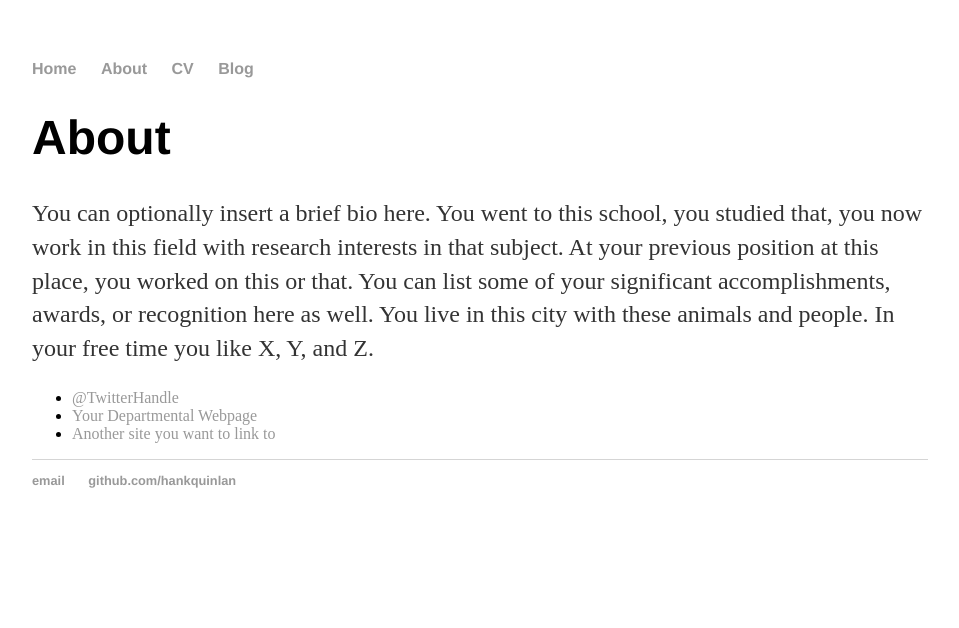
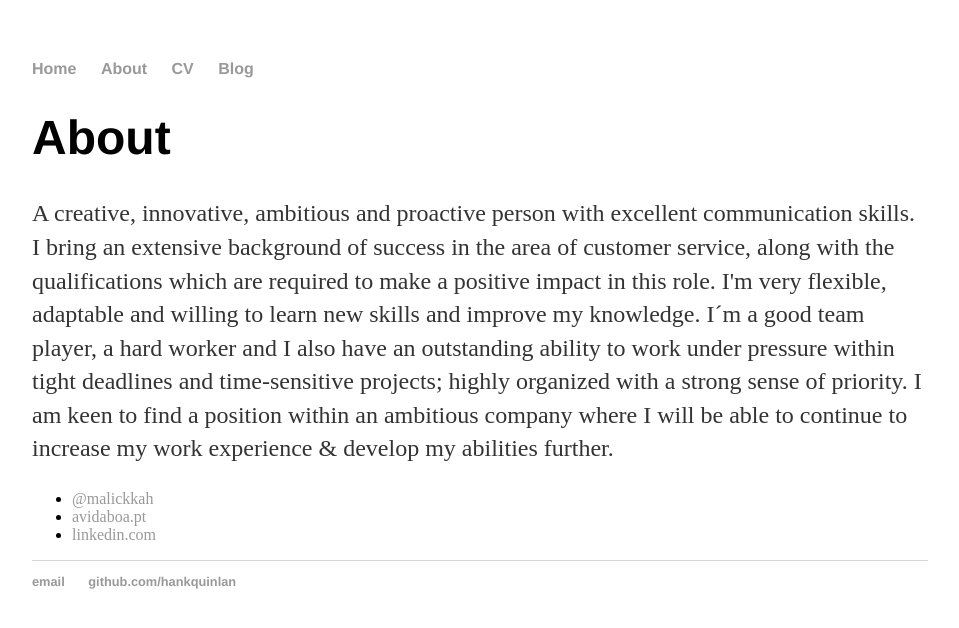
Before and after one commit to The-Gambian/The-Gambian.github.io, a Jekyll site: the page built from about/index.html, in a window 1280 px wide. Shown: the top 628 px of the page, without its empty margins (160-1119 px from the left). Built offline with Jekyll 4.4.1, drawn with Linux system fonts in a browser that asks for light colours.

Commit message:
Update index.html

```diff
--- a/about/index.html
+++ b/about/index.html
@@ -1,15 +1,15 @@
 ---
 layout: default
-title: About Hank Quinlan
+title: About Malick Kah
 ---
 
 		<div class="about">
 			<h1>About</h1>
-			<p>You can optionally insert a brief bio here. You went to this school, you studied that, you now work in this field with research interests in that subject. At your previous position at this place, you worked on this or that. You can list some of your significant accomplishments, awards, or recognition here as well. You live in this city with these animals and people. In your free time you like X, Y, and Z.</p>
-
+			<p>A creative, innovative, ambitious and proactive person with excellent communication skills. I bring an extensive background of success in the area of customer service, along with the qualifications which are required to make a positive impact in this role. I'm very flexible, adaptable and willing to learn new skills and improve my knowledge. I´m a good team player, a hard worker and I also have an outstanding ability to work under pressure within tight deadlines and time-sensitive projects; highly organized with a strong sense of priority.
+				I am keen to find a position within an ambitious company where I will be able to continue to increase my work experience & develop my abilities further.</p>
 			<ul class="contacts">
-				<li><a href="#">@TwitterHandle</a></li>
-				<li><a href="#">Your Departmental Webpage</a></li>
-				<li><a href="#">Another site you want to link to</a></li>
+				<li><a href="#">@malickkah</a></li>
+				<li><a href="#">avidaboa.pt</a></li>
+				<li><a href="#">linkedin.com</a></li>
 				</ul>
 		</div>
```
